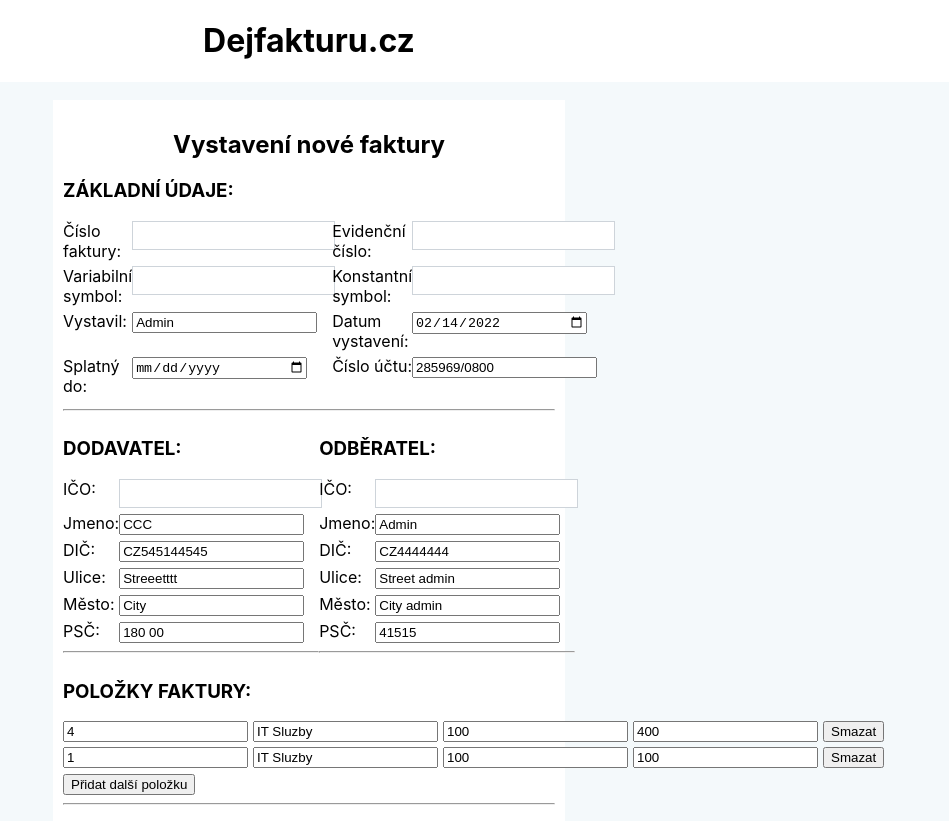
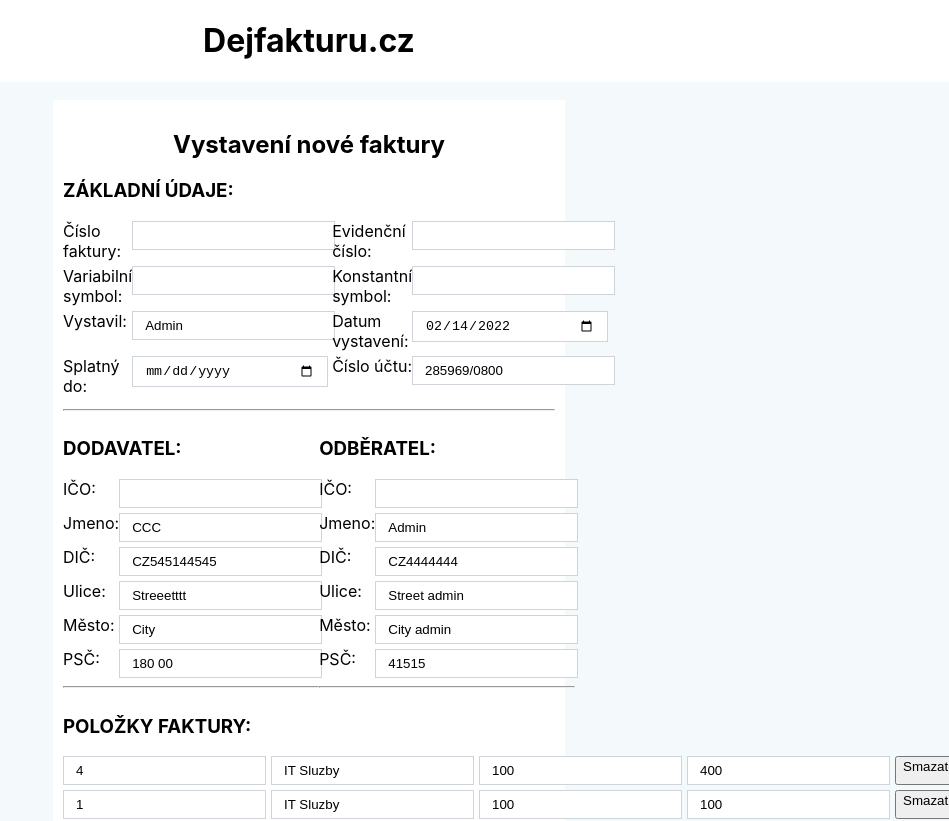
Before and after one commit to zaymax/dejfakturu, a React (Create React App) app in the folder client/: page / in a window 1280 px wide. Shown: the top 821 px of the page, without its empty margins (331-1280 px from the left). Built offline with nearby package versions, Linux system fonts and the light colour scheme.

Commit message:
adding same styles to other inputs

```diff
--- a/client/src/components/inputs/date-input.scss
+++ b/client/src/components/inputs/date-input.scss
@@ -8,6 +8,14 @@
     width: fit-content;
   }
   &__value {
+    input {
+      border: 1px solid #ced4da;
+      padding: 0.375rem 0.75rem;
+      outline: none;
+      &:focus {
+        border-color: blue;
+      }
+    }
     width: 200px;
   }
 }
--- a/client/src/components/inputs/string-input.scss
+++ b/client/src/components/inputs/string-input.scss
@@ -8,6 +8,14 @@
     width: fit-content;
   }
   &__value {
+    input {
+      border: 1px solid #ced4da;
+      padding: 0.375rem 0.75rem;
+      outline: none;
+      &:focus {
+        border-color: blue;
+      }
+    }
     width: 200px;
   }
 }
--- a/client/src/components/invoice-items/invoice-item.scss
+++ b/client/src/components/invoice-items/invoice-item.scss
@@ -16,6 +16,12 @@
     display: grid;
     grid-template-columns: 1fr 1fr 1fr 1fr;
     &__value {
+      border: 1px solid #ced4da;
+      padding: 0.375rem 0.75rem;
+      outline: none;
+      &:focus {
+        border-color: blue;
+      }
       margin-right: 5px;
     }
     &__button {
```
